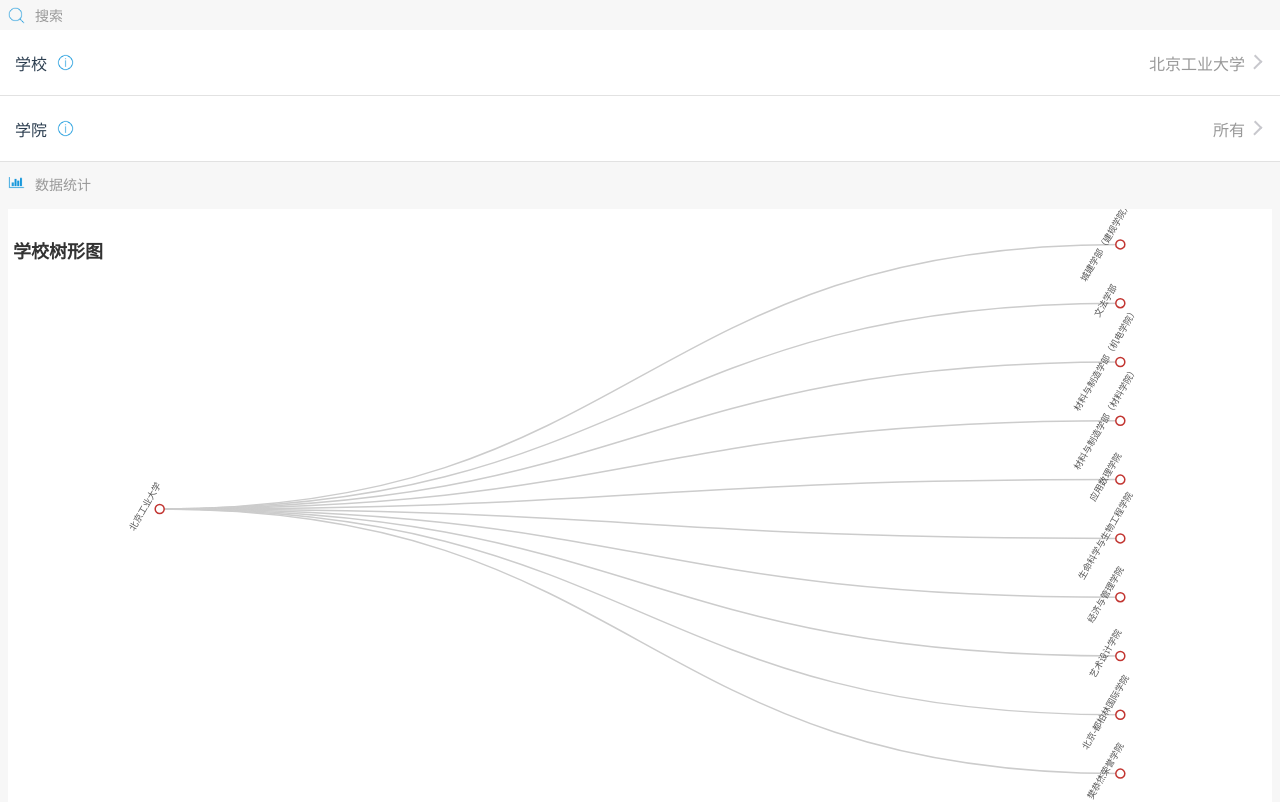
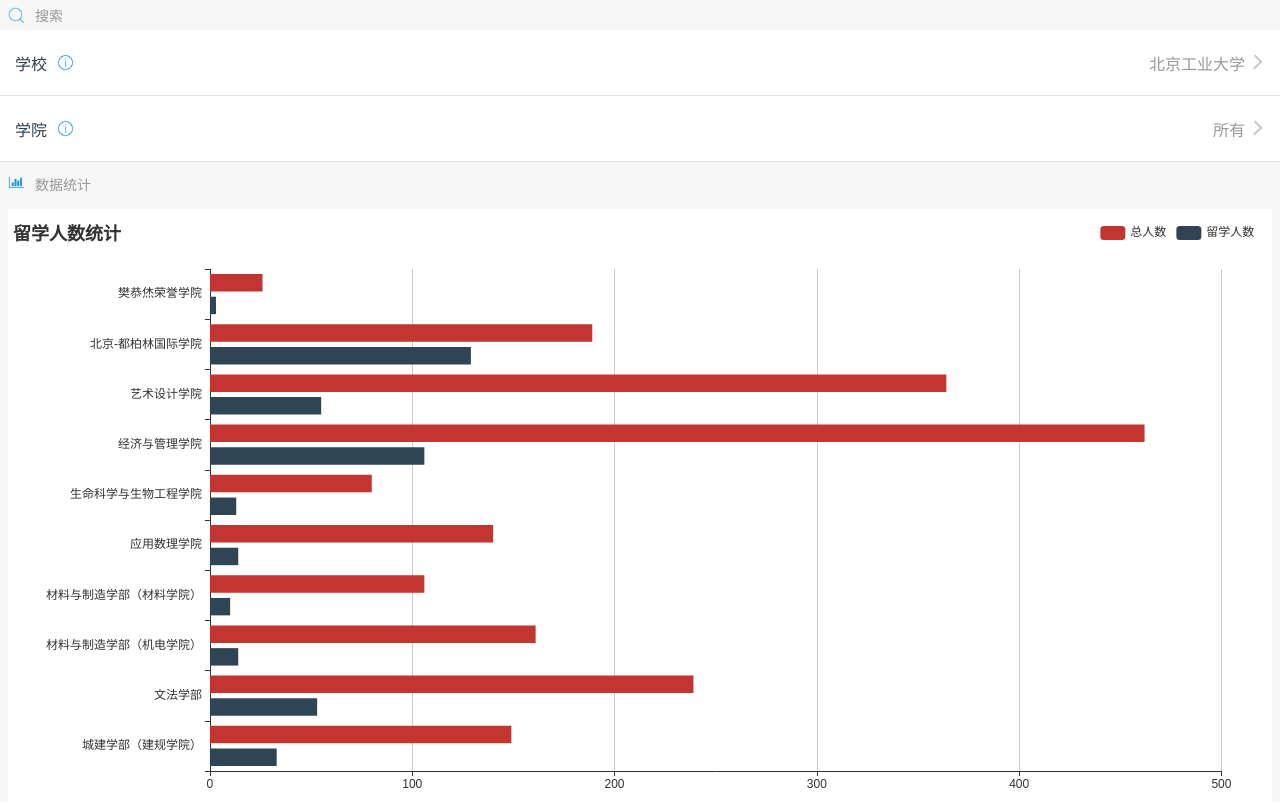
Before and after one commit to shaoqianheng/count, a Vue app: page /#/ in a window 1280 px wide. Shown: the top 802 px of the page. Built offline with nearby package versions, Linux system fonts and the light colour scheme; what mint-ui would draw is missing.

Commit message:
去掉树形图

```diff
--- a/src/page/home.vue
+++ b/src/page/home.vue
@@ -29,7 +29,7 @@
         <img src="../assets/data.png" alt="data" width="17" height="17">
         数据统计
       </div>
-      <div class="graph" id="count1" v-show="isShowTreeGraph"></div>
+      <!--<div class="graph" id="count1" v-show="isShowTreeGraph"></div>-->
       <div class="graph" id="count2"></div>
       <div class="graph" id="count3"></div>
     </div>
@@ -194,7 +194,7 @@
         this.schoolPicker = false;
         this.isShowTreeGraph = true;
         // 渲染图形1
-        this.renderCount1();
+        // this.renderCount1();
         // 渲染图形2
         let academyNameArr = [],
           totalArr = [],
```
Also changed, not shown: 10 other files (tests, documents, lock files or other folders).
